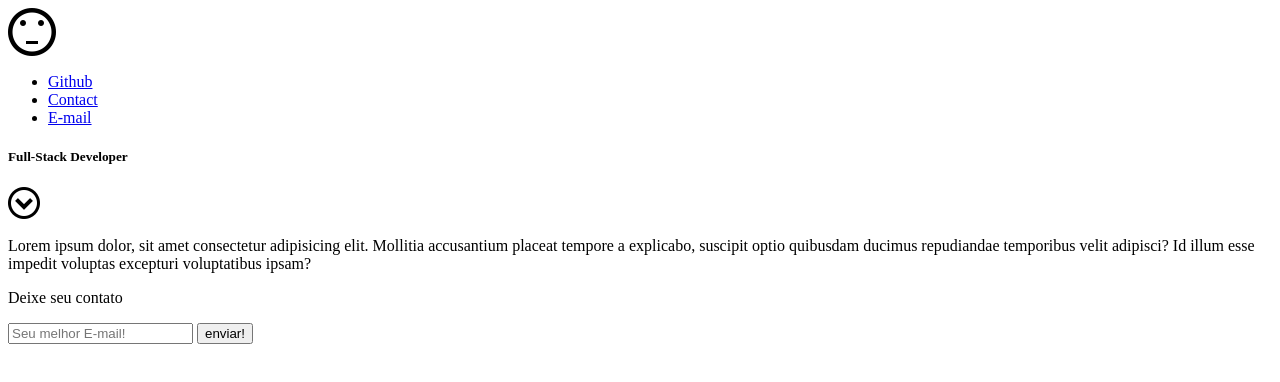
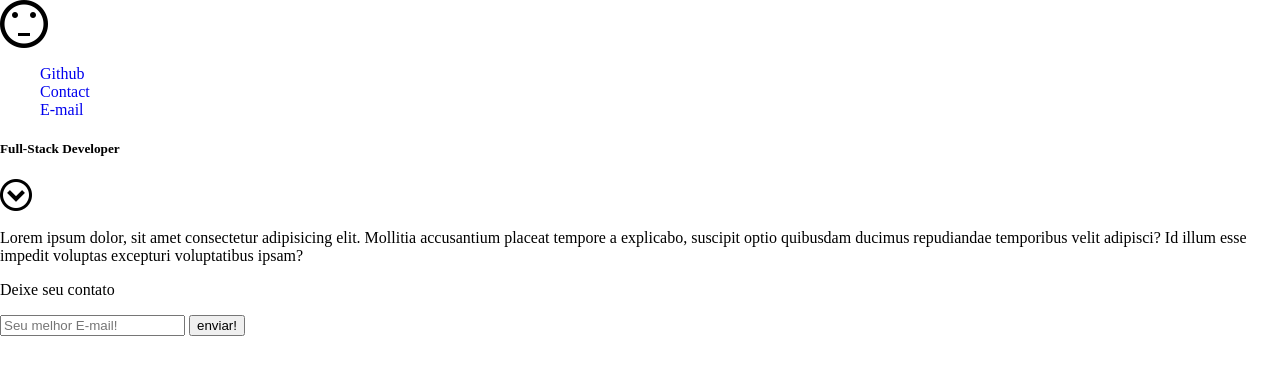
Before and after one commit to lucasasilva/Gama-Heat-up, a plain HTML site: page index.html in a window 1280 px wide. Drawn offline with Linux system fonts and the light colour scheme; files whose address does not match are found by name.

Commit message:
body predefitions

```diff
--- a/css/style.css
+++ b/css/style.css
@@ -1,3 +1,16 @@
+body{
+    box-sizing: border-box;
+    padding: 0;
+    margin: 0;
+}
+a {
+    text-decoration: none;
+}
+ul{
+    list-style-type: none;
+}
+
+
 .icon-neutral{
     font-size: 3rem;
 }
```
